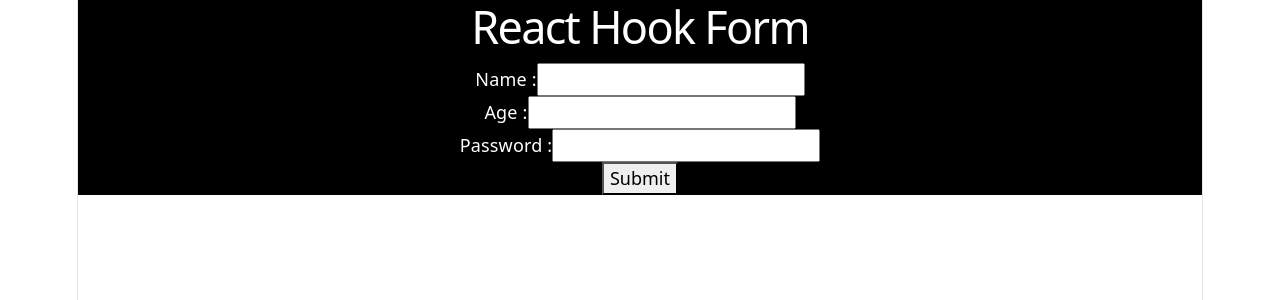
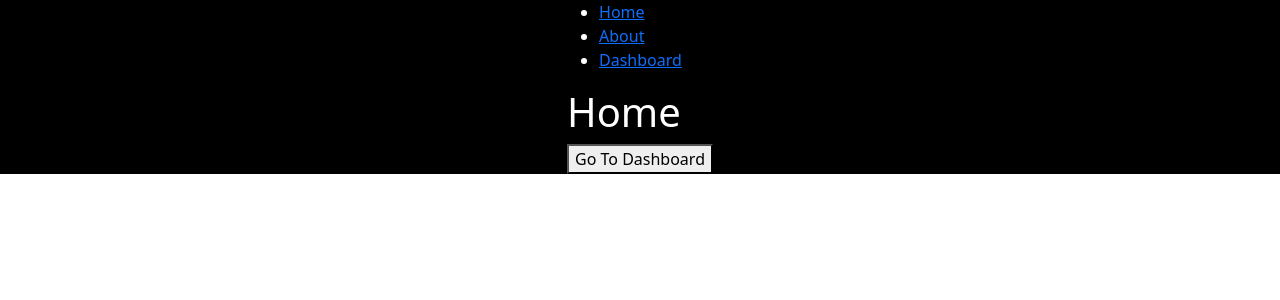
Before and after one commit to Zulfiqarkhokhar/Full-Stack-Development, a React (Vite) app in the folder React/PractiseApp/: page / in a window 1280 px wide. Shown: the top 300 px of the page. Built offline with nearby package versions, Linux system fonts and the light colour scheme.

Commit message:
react-router-dom, useParam, useNavigation

```diff
--- a/React/PractiseApp/package.json
+++ b/React/PractiseApp/package.json
@@ -15,6 +15,7 @@
     "react": "^19.2.8",
     "react-dom": "^19.2.8",
     "react-hook-form": "^7.88.0",
+    "react-router-dom": "^7.18.3",
     "zod": "^4.6.2"
   },
   "devDependencies": {
--- a/React/PractiseApp/src/App.jsx
+++ b/React/PractiseApp/src/App.jsx
@@ -8,7 +8,34 @@
 // import UseEffectHook from "./UseEffectHook";
 
 // import Form from './Form'
-import ZodForm from './ZodForm';
+// import ZodForm from './ZodForm';
+
+import { createBrowserRouter,RouterProvider } from "react-router-dom";
+import Home from "./Pages/Home";
+import About from "./Pages/About";
+import Dashboard from "./Pages/Dashboard";
+import Navbar from "./Pages/Navbar";
+import Student from "./Pages/Student";
+
+const routes = createBrowserRouter([
+  {
+    path:'/',
+    element: <div><Navbar/><Home/></div>
+  },
+  {
+    path:'/about',
+    element:<div><Navbar/><About/></div>
+  },
+  {
+    path:'/dashboard',
+    element:<div><Navbar/><Dashboard/></div>
+  },
+  {
+    path:'/student/:id',
+    element:<div><Navbar/><Student/></div>
+  },
+
+])
 
 function App(){
   return <div style={{display:"flex", justifyContent:'center', alignItems:'center',backgroundColor:"black", color:"white"}}>
@@ -27,7 +54,11 @@ function App(){
     <Login/> */}
 
     {/* <Form/> */}
-    <ZodForm/>
+    {/* <ZodForm/> */}
+
+{/* <Nabar/> */}
+
+    <RouterProvider router={routes}/>
   </div>
 }
 
--- /dev/null
+++ b/React/PractiseApp/src/Pages/About.jsx
@@ -0,0 +1,8 @@
+
+const About = () => {
+  return (
+    <div>About</div>
+  )
+}
+
+export default About
--- /dev/null
+++ b/React/PractiseApp/src/Pages/Dashboard.jsx
@@ -0,0 +1,8 @@
+
+const Dashboard = () => {
+  return (
+    <div>Dashboard</div>
+  )
+}
+
+export default Dashboard
--- /dev/null
+++ b/React/PractiseApp/src/Pages/Home.jsx
@@ -0,0 +1,19 @@
+import { useNavigate } from "react-router-dom"
+
+const Home = () => {
+
+    const navigate = useNavigate();
+
+    const handleClick = () =>{
+        navigate("/dashboard");
+    }
+
+  return (
+    <div>
+        <h1>Home</h1>
+        <button onClick={handleClick}>Go To Dashboard</button>
+    </div>
+  )
+}
+
+export default Home
--- /dev/null
+++ b/React/PractiseApp/src/Pages/Navbar.jsx
@@ -0,0 +1,21 @@
+import { Link } from "react-router-dom"
+
+const Nabar = () => {
+  return (
+    <div>
+        <ul>
+            <li>
+                <Link to={'/'}>Home</Link>
+            </li>
+            <li>
+                <Link to={'/about'}>About</Link>
+            </li>
+            <li>
+                <Link to={'/dashboard'}>Dashboard</Link>
+            </li>
+        </ul>
+    </div>
+  )
+}
+
+export default Nabar
--- /dev/null
+++ b/React/PractiseApp/src/Pages/Student.jsx
@@ -0,0 +1,12 @@
+import { useParams } from "react-router-dom"
+
+const Student = () => {
+
+    const {id} = useParams();
+
+  return (
+    <div>Student Id {id}</div>
+  )
+}
+
+export default Student
--- a/React/PractiseApp/src/main.jsx
+++ b/React/PractiseApp/src/main.jsx
@@ -1,6 +1,5 @@
 import { StrictMode } from 'react'
 import { createRoot } from 'react-dom/client'
-import './index.css'
 import App from './App.jsx'
 import 'bootstrap/dist/css/bootstrap.min.css'
 
```
Also changed, not shown: 1 other file (tests, documents, lock files or other folders).
